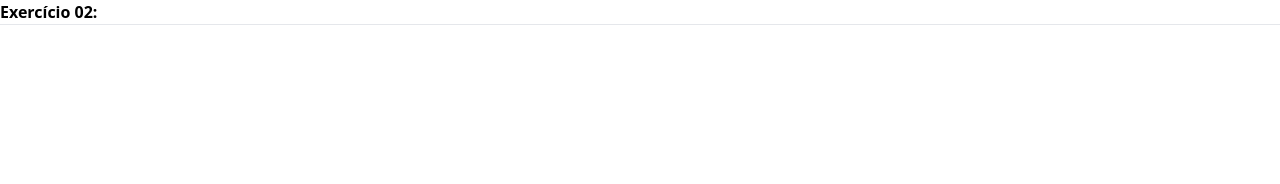
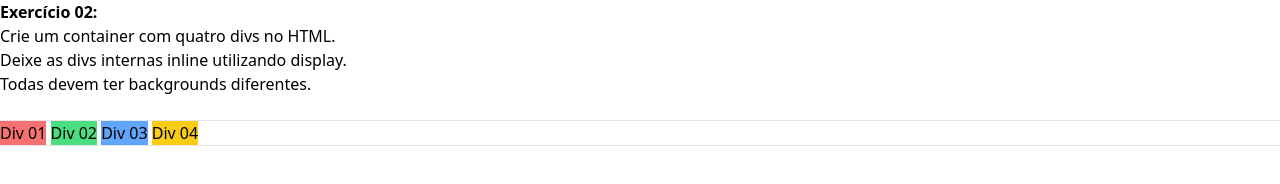
Before and after one commit to maxxdiego/14_tailwind_css, a website: page tailwind_03-construcao-de-layout/src/exercicios/ex02.html in a window 1280 px wide. Drawn offline with Linux system fonts and the light colour scheme.

Commit message:
@maxxdiego

```diff
--- a/tailwind_03-construcao-de-layout/src/exercicios/ex02.html
+++ b/tailwind_03-construcao-de-layout/src/exercicios/ex02.html
@@ -1,14 +1,38 @@
 <!DOCTYPE html>
 <html lang="en">
+
 <head>
     <meta charset="UTF-8">
     <meta name="viewport" content="width=device-width, initial-scale=1.0">
     <link rel="stylesheet" href="../css/output.css">
     <title>Exercício 02</title>
 </head>
+
 <body>
     <h3 class="font-bold">Exercício 02:</h3>
+    <p>Crie um container com quatro divs no HTML.</p>
+    <p>Deixe as divs internas inline utilizando display.</p>
+    <p>Todas devem ter backgrounds diferentes.</p>
+
+    <br />
 
     <hr>
+    <div class="container">
+        <div class="inline-block bg-red-400">
+            Div 01
+        </div>
+        <div class="inline-block bg-green-400">
+            Div 02
+        </div>
+        <div class="inline-block bg-blue-400">
+            Div 03
+        </div>
+        <div class="inline-block bg-yellow-400">
+            Div 04
+        </div>
+    </div>
+    <hr>
+
 </body>
+
 </html>
```
Also changed, not shown: tailwind_03-construcao-de-layout/src/exercicios/ex01.html (+2 -0 lines), tailwind_03-construcao-de-layout/src/index.html (+1 -1 lines), tailwind_03-construcao-de-layout/src/css/output.css.
